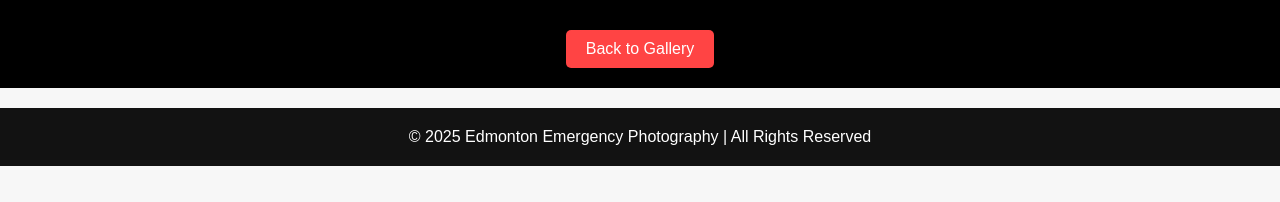
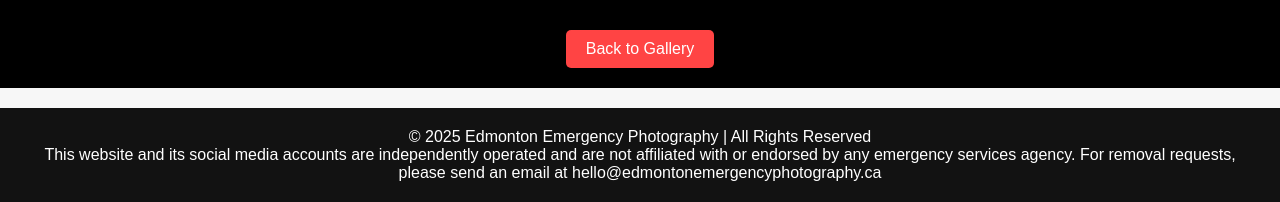
Before and after one commit to EdmontonEmergencyPhotography/EdmontonEmergencyPhotography.github.io, a plain HTML site: page gallery/outofedm.html in a window 1280 px wide. Shown: the part 4395-4597 px from the top of the page. Before the commit the page ends 4561 px from the top, so only its background shows below. Drawn offline with Linux system fonts and the light colour scheme.

Commit message:
Update outofedm.html

```diff
--- a/gallery/outofedm.html
+++ b/gallery/outofedm.html
@@ -111,6 +111,9 @@
     <!-- Footer Section -->
     <footer>
         <p>&copy; 2025 Edmonton Emergency Photography | All Rights Reserved</p>
+        <p>This website and its social media accounts are independently operated and are not affiliated with or endorsed by any emergency services agency.
+
+            For removal requests, please send an email at hello@edmontonemergencyphotography.ca</p>
     </footer>
 </body>
 </html>
```
